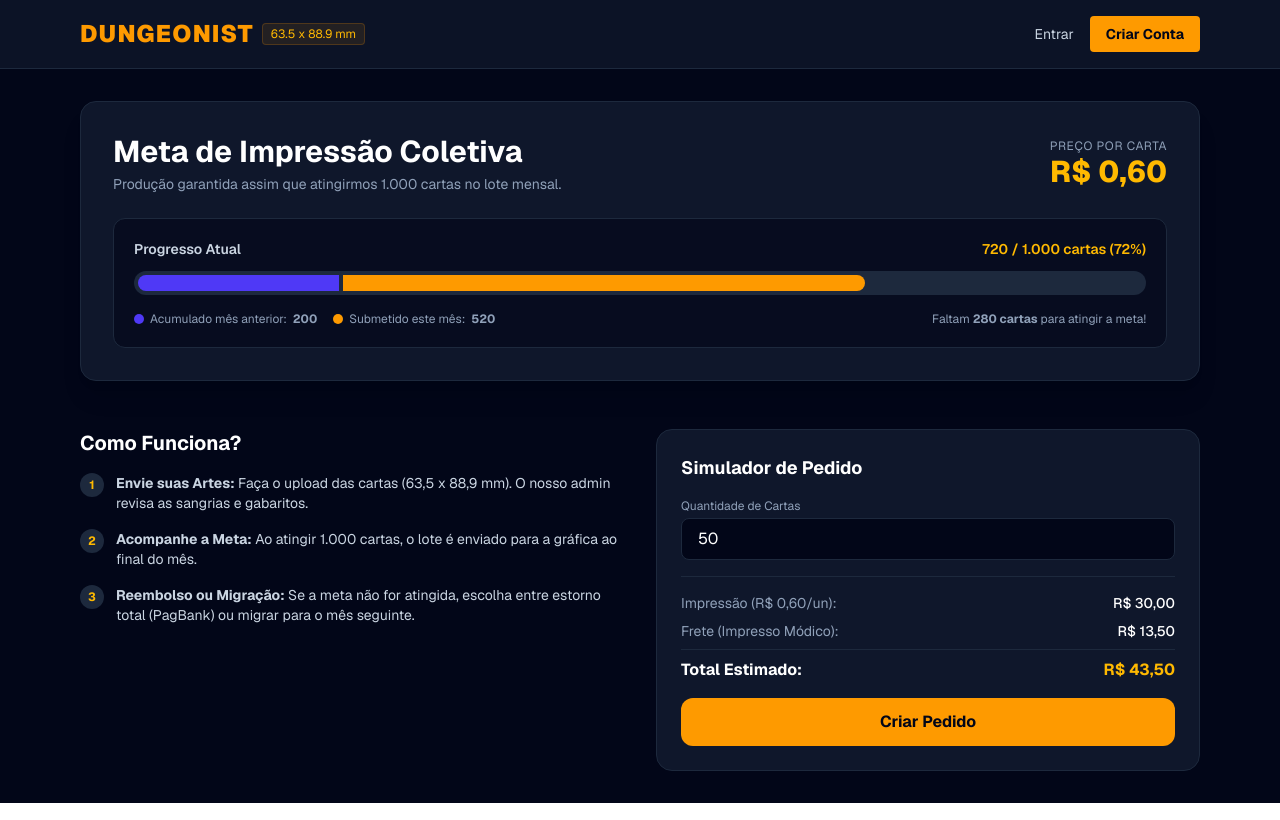
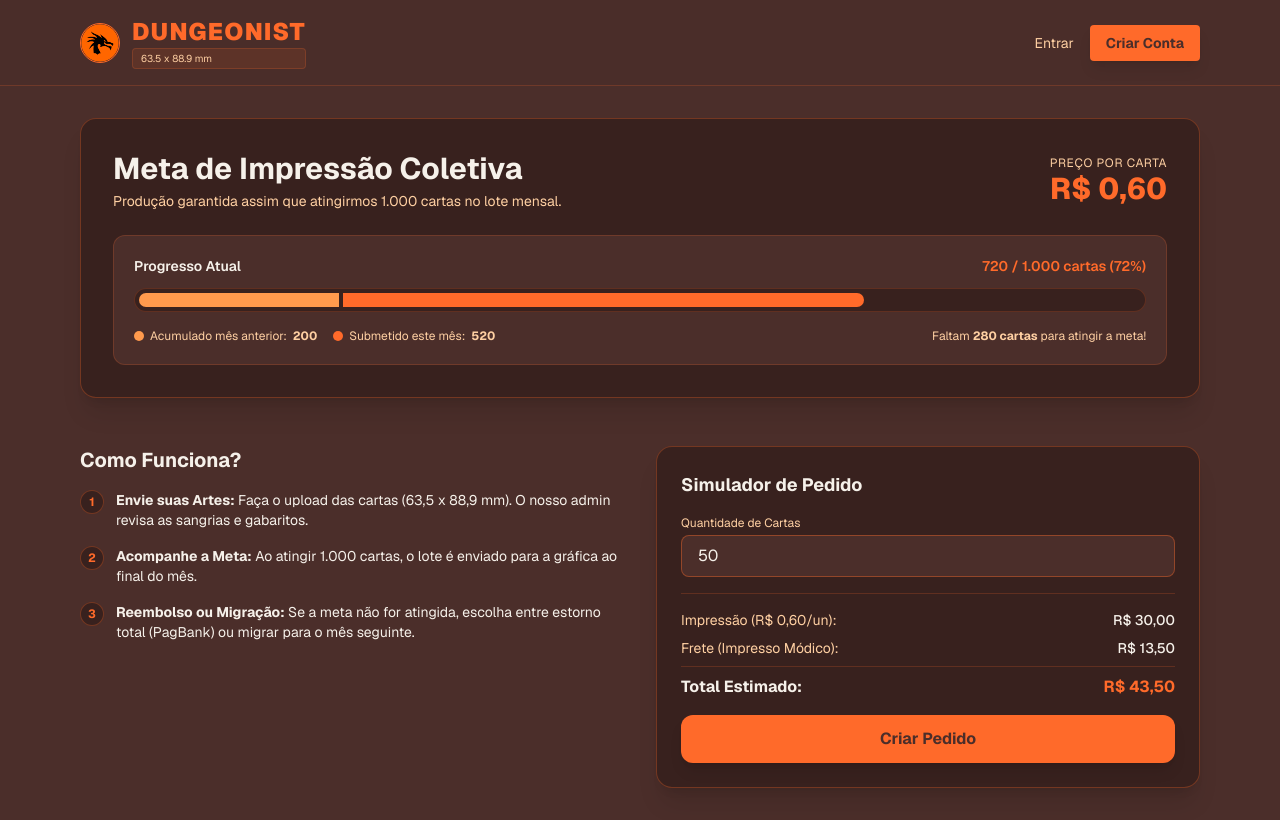
Before and after one commit to fabiovibecoder/dungeonist, a Next.js app: page / in a window 1280 px wide. Built offline with nearby package versions, Linux system fonts and the light colour scheme.

Commit message:
feat: aplicar logo e nova paleta de cores

```diff
--- a/app/page.tsx
+++ b/app/page.tsx
@@ -1,6 +1,7 @@
 'use client';
 
 import { useState } from 'react';
+import Image from 'next/image';
 
 export default function Home() {
   const [cardQuantity, setCardQuantity] = useState<number>(50);
@@ -9,7 +10,6 @@ export default function Home() {
   const printCost = cardQuantity * 0.60;
 
   // Cálculo estimado do frete (Impresso Módico por faixa de peso)
-  // ~2.5g por carta em papel cartão 300g
   const approxWeightGrams = cardQuantity * 2.5;
 
   let shippingCost = 13.50; // Até 200g
@@ -24,19 +24,29 @@ export default function Home() {
   const grandTotal = printCost + shippingCost;
 
   return (
-    <div className="bg-slate-950 text-slate-100 min-h-screen font-sans">
-      {/* Header */}
-      <header className="border-b border-slate-800 bg-slate-900/80 sticky top-0 backdrop-blur z-50">
+    <div style={{ backgroundColor: '#4B2E2A', color: '#F6F1EA' }} className="min-h-screen font-sans">
+      {/* Header com Logotipo */}
+      <header className="border-b border-[#FF6A2A]/20 bg-[#4B2E2A]/90 sticky top-0 backdrop-blur z-50">
         <div className="max-w-6xl mx-auto px-4 py-4 flex justify-between items-center">
-          <div className="flex items-center gap-2">
-            <span className="text-2xl font-black tracking-wider text-amber-500">DUNGEONIST</span>
-            <span className="text-xs bg-amber-500/10 text-amber-400 px-2 py-0.5 rounded border border-amber-500/20">
-              63.5 x 88.9 mm
-            </span>
+          <div className="flex items-center gap-3">
+            <div className="w-10 h-10 relative rounded-full overflow-hidden border border-[#FF6A2A]">
+              <Image
+                src="/logo.png"
+                alt="Dungeonist Logo"
+                fill
+                className="object-cover"
+              />
+            </div>
+            <div>
+              <span className="text-2xl font-black tracking-wider text-[#FF6A2A]">DUNGEONIST</span>
+              <span className="text-[10px] bg-[#FF6A2A]/10 text-[#FFD0A3] px-2 py-0.5 rounded block border border-[#FF6A2A]/20">
+                63.5 x 88.9 mm
+              </span>
+            </div>
           </div>
           <div className="flex gap-4">
-            <button className="text-sm text-slate-300 hover:text-white transition">Entrar</button>
-            <button className="text-sm bg-amber-500 text-slate-950 font-bold px-4 py-2 rounded hover:bg-amber-400 transition">
+            <button className="text-sm text-[#FFD0A3] hover:text-white transition">Entrar</button>
+            <button className="text-sm bg-[#FF6A2A] text-[#4B2E2A] font-bold px-4 py-2 rounded hover:bg-[#FF9A4D] transition shadow-lg">
               Criar Conta
             </button>
           </div>
@@ -45,48 +55,48 @@ export default function Home() {
 
       <main className="max-w-6xl mx-auto px-4 py-8 space-y-12">
         {/* Meta do Mês */}
-        <section className="bg-slate-900 rounded-2xl p-6 md:p-8 border border-slate-800 shadow-xl">
+        <section className="bg-[#38211E] rounded-2xl p-6 md:p-8 border border-[#FF6A2A]/30 shadow-xl">
           <div className="flex flex-col md:flex-row justify-between items-start md:items-center gap-4 mb-6">
             <div>
-              <h1 className="text-2xl md:text-3xl font-bold text-white">Meta de Impressão Coletiva</h1>
-              <p className="text-slate-400 text-sm mt-1">
+              <h1 className="text-2xl md:text-3xl font-bold text-[#F6F1EA]">Meta de Impressão Coletiva</h1>
+              <p className="text-[#FFD0A3] text-sm mt-1">
                 Produção garantida assim que atingirmos 1.000 cartas no lote mensal.
               </p>
             </div>
             <div className="text-right">
-              <span className="text-xs text-slate-400 uppercase tracking-wider block">Preço por carta</span>
-              <span className="text-3xl font-extrabold text-amber-400">R$ 0,60</span>
+              <span className="text-xs text-[#FFD0A3] uppercase tracking-wider block">Preço por carta</span>
+              <span className="text-3xl font-extrabold text-[#FF6A2A]">R$ 0,60</span>
             </div>
           </div>
 
-          {/* Componente do Termómetro */}
-          <div className="space-y-3 bg-slate-950/60 p-5 rounded-xl border border-slate-800">
+          {/* Componente do Termômetro */}
+          <div className="space-y-3 bg-[#4B2E2A] p-5 rounded-xl border border-[#FF6A2A]/20">
             <div className="flex justify-between text-sm font-semibold">
-              <span className="text-slate-300">Progresso Atual</span>
-              <span className="text-amber-400">720 / 1.000 cartas (72%)</span>
+              <span className="text-[#F6F1EA]">Progresso Atual</span>
+              <span className="text-[#FF6A2A]">720 / 1.000 cartas (72%)</span>
             </div>
 
             {/* Barra de Progresso */}
-            <div className="w-full bg-slate-800 h-6 rounded-full overflow-hidden flex p-1 gap-1">
+            <div className="w-full bg-[#38211E] h-6 rounded-full overflow-hidden flex p-1 gap-1 border border-[#FF6A2A]/20">
               <div
-                className="bg-indigo-600 h-full rounded-l-full transition-all duration-500"
+                className="bg-[#FF9A4D] h-full rounded-l-full transition-all duration-500"
                 style={{ width: '20%' }}
                 title="200 cartas acumuladas do mês anterior"
               />
               <div
-                className="bg-amber-500 h-full rounded-r-full transition-all duration-500"
+                className="bg-[#FF6A2A] h-full rounded-r-full transition-all duration-500"
                 style={{ width: '52%' }}
                 title="520 cartas submetidas este mês"
               />
             </div>
 
-            <div className="flex flex-wrap justify-between text-xs text-slate-400 pt-1">
+            <div className="flex flex-wrap justify-between text-xs text-[#FFD0A3] pt-1">
               <div className="flex items-center gap-4">
                 <span className="flex items-center gap-1.5">
-                  <span className="w-2.5 h-2.5 bg-indigo-600 rounded-full" /> Acumulado mês anterior: <strong>200</strong>
+                  <span className="w-2.5 h-2.5 bg-[#FF9A4D] rounded-full" /> Acumulado mês anterior: <strong>200</strong>
                 </span>
                 <span className="flex items-center gap-1.5">
-                  <span className="w-2.5 h-2.5 bg-amber-500 rounded-full" /> Submetido este mês: <strong>520</strong>
+                  <span className="w-2.5 h-2.5 bg-[#FF6A2A] rounded-full" /> Submetido este mês: <strong>520</strong>
                 </span>
               </div>
               <span>Faltam <strong>280 cartas</strong> para atingir a meta!</span>
@@ -97,53 +107,53 @@ export default function Home() {
         {/* Como Funciona & Calculadora */}
         <section className="grid md:grid-cols-2 gap-8">
           <div className="space-y-4">
-            <h2 className="text-xl font-bold text-white">Como Funciona?</h2>
-            <ul className="space-y-4 text-sm text-slate-300">
+            <h2 className="text-xl font-bold text-[#F6F1EA]">Como Funciona?</h2>
+            <ul className="space-y-4 text-sm text-[#F6F1EA]">
               <li className="flex gap-3 items-start">
-                <span className="bg-slate-800 text-amber-400 w-6 h-6 rounded-full flex items-center justify-center font-bold text-xs shrink-0">1</span>
+                <span className="bg-[#38211E] text-[#FF6A2A] w-6 h-6 rounded-full flex items-center justify-center font-bold text-xs shrink-0 border border-[#FF6A2A]/30">1</span>
                 <span><strong>Envie suas Artes:</strong> Faça o upload das cartas (63,5 x 88,9 mm). O nosso admin revisa as sangrias e gabaritos.</span>
               </li>
               <li className="flex gap-3 items-start">
-                <span className="bg-slate-800 text-amber-400 w-6 h-6 rounded-full flex items-center justify-center font-bold text-xs shrink-0">2</span>
+                <span className="bg-[#38211E] text-[#FF6A2A] w-6 h-6 rounded-full flex items-center justify-center font-bold text-xs shrink-0 border border-[#FF6A2A]/30">2</span>
                 <span><strong>Acompanhe a Meta:</strong> Ao atingir 1.000 cartas, o lote é enviado para a gráfica ao final do mês.</span>
               </li>
               <li className="flex gap-3 items-start">
-                <span className="bg-slate-800 text-amber-400 w-6 h-6 rounded-full flex items-center justify-center font-bold text-xs shrink-0">3</span>
+                <span className="bg-[#38211E] text-[#FF6A2A] w-6 h-6 rounded-full flex items-center justify-center font-bold text-xs shrink-0 border border-[#FF6A2A]/30">3</span>
                 <span><strong>Reembolso ou Migração:</strong> Se a meta não for atingida, escolha entre estorno total (PagBank) ou migrar para o mês seguinte.</span>
               </li>
             </ul>
           </div>
 
           {/* Simulador */}
-          <div className="bg-slate-900 p-6 rounded-2xl border border-slate-800 space-y-4">
-            <h3 className="text-lg font-bold text-white">Simulador de Pedido</h3>
+          <div className="bg-[#38211E] p-6 rounded-2xl border border-[#FF6A2A]/30 space-y-4 shadow-xl">
+            <h3 className="text-lg font-bold text-[#F6F1EA]">Simulador de Pedido</h3>
             <div>
-              <label className="text-xs text-slate-400 block mb-1">Quantidade de Cartas</label>
+              <label className="text-xs text-[#FFD0A3] block mb-1">Quantidade de Cartas</label>
               <input
                 type="number"
                 value={cardQuantity}
                 min={1}
                 onChange={(e) => setCardQuantity(Math.max(1, parseInt(e.target.value) || 0))}
-                className="w-full bg-slate-950 border border-slate-800 rounded-lg px-4 py-2 text-white focus:outline-none focus:border-amber-500"
+                className="w-full bg-[#4B2E2A] border border-[#FF6A2A]/40 rounded-lg px-4 py-2 text-[#F6F1EA] focus:outline-none focus:border-[#FF6A2A]"
               />
             </div>
 
-            <div className="space-y-2 text-sm border-t border-slate-800 pt-4">
-              <div className="flex justify-between text-slate-400">
+            <div className="space-y-2 text-sm border-t border-[#FF6A2A]/20 pt-4">
+              <div className="flex justify-between text-[#FFD0A3]">
                 <span>Impressão (R$ 0,60/un):</span>
-                <span className="text-white font-medium">R$ {printCost.toFixed(2).replace('.', ',')}</span>
+                <span className="text-[#F6F1EA] font-medium">R$ {printCost.toFixed(2).replace('.', ',')}</span>
               </div>
-              <div className="flex justify-between text-slate-400">
+              <div className="flex justify-between text-[#FFD0A3]">
                 <span>Frete (Impresso Módico):</span>
-                <span className="text-white font-medium">R$ {shippingCost.toFixed(2).replace('.', ',')}</span>
+                <span className="text-[#F6F1EA] font-medium">R$ {shippingCost.toFixed(2).replace('.', ',')}</span>
               </div>
-              <div className="flex justify-between text-base font-bold text-white pt-2 border-t border-slate-800">
+              <div className="flex justify-between text-base font-bold text-[#F6F1EA] pt-2 border-t border-[#FF6A2A]/20">
                 <span>Total Estimado:</span>
-                <span className="text-amber-400">R$ {grandTotal.toFixed(2).replace('.', ',')}</span>
+                <span className="text-[#FF6A2A]">R$ {grandTotal.toFixed(2).replace('.', ',')}</span>
               </div>
             </div>
 
-            <button className="w-full bg-amber-500 hover:bg-amber-400 text-slate-950 font-bold py-3 rounded-xl transition">
+            <button className="w-full bg-[#FF6A2A] hover:bg-[#FF9A4D] text-[#4B2E2A] font-bold py-3 rounded-xl transition shadow-lg">
               Criar Pedido
             </button>
           </div>
```
Also changed, not shown: public/logo.png (added).
